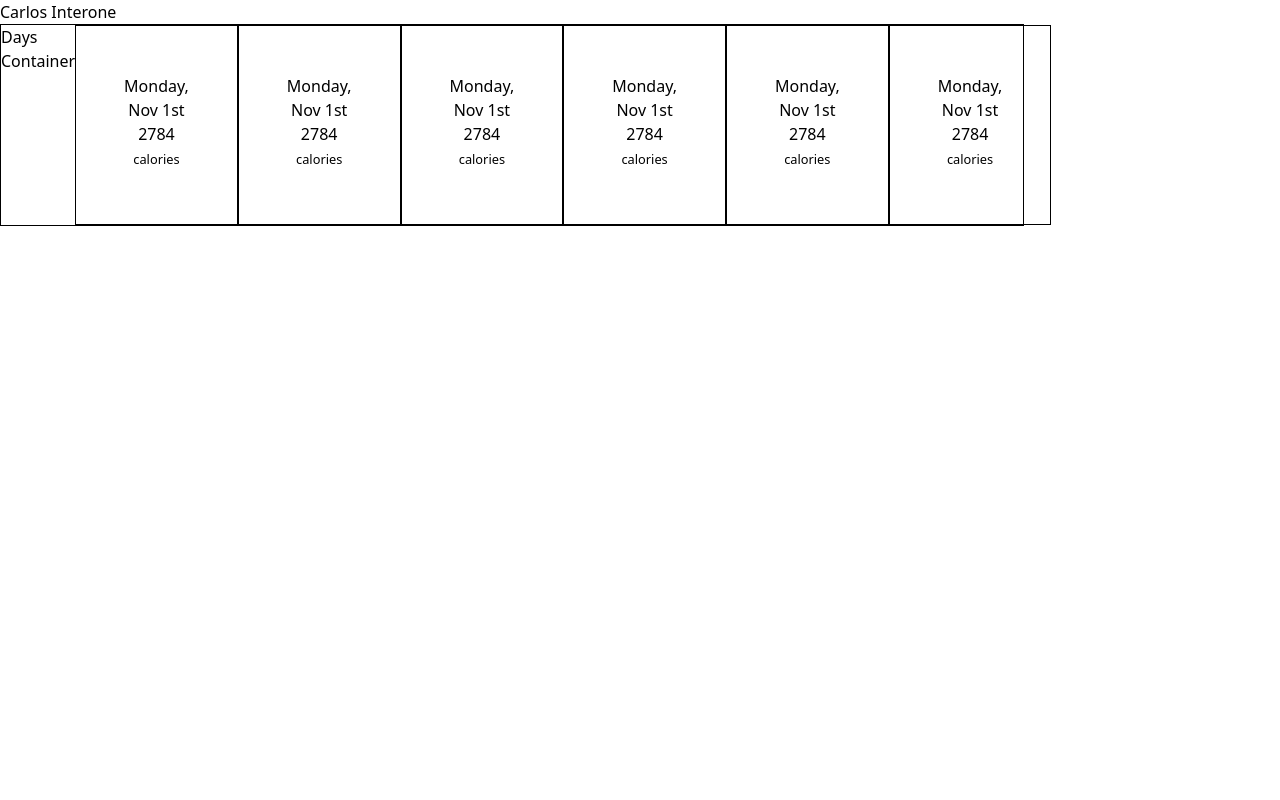
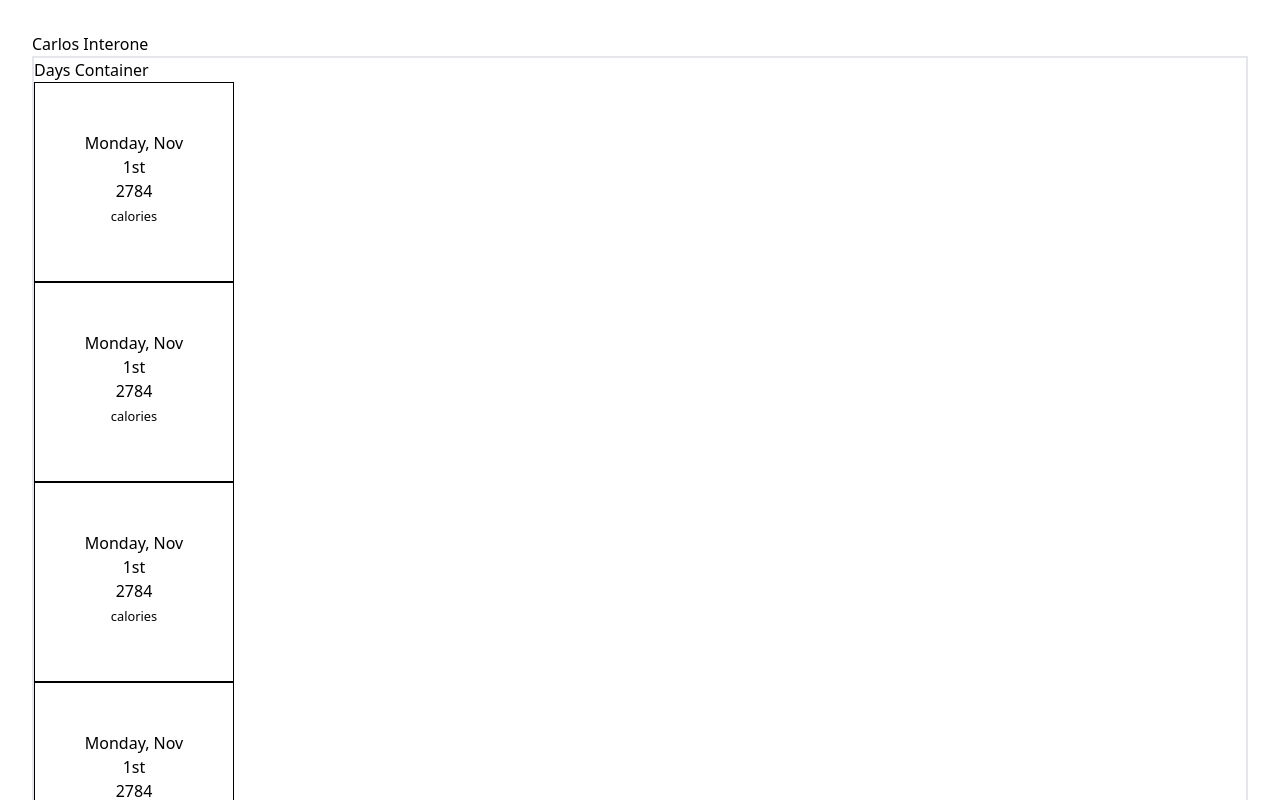
Before and after one commit to mostlyclicks/meal-tracker, a React (Create React App) app: page / in a window 1280 px wide. Shown: the top 800 px of the page. Built offline with nearby package versions, Linux system fonts and the light colour scheme.

Commit message:
initial days styles container

```diff
--- a/src/components/Days.js
+++ b/src/components/Days.js
@@ -3,7 +3,7 @@ import Day from './Day'
 
 const Days = () => {
   return (
-    <div style={{border:'1px solid black', width: "80%", height: "auto", display:'flex'}}>
+    <div className="border-solid border-2 border-black-400 mx-auto sm:max-w-screen-md md:max-w-screen-lg lg:max-w-screen-xl ">
       <h1>Days Container</h1>
       <Day />
       <Day />
--- a/src/index.css
+++ b/src/index.css
@@ -1,3 +1,7 @@
 @tailwind base;
 @tailwind components;
 @tailwind utilities;
+
+html {
+  padding:2em;
+}
```
